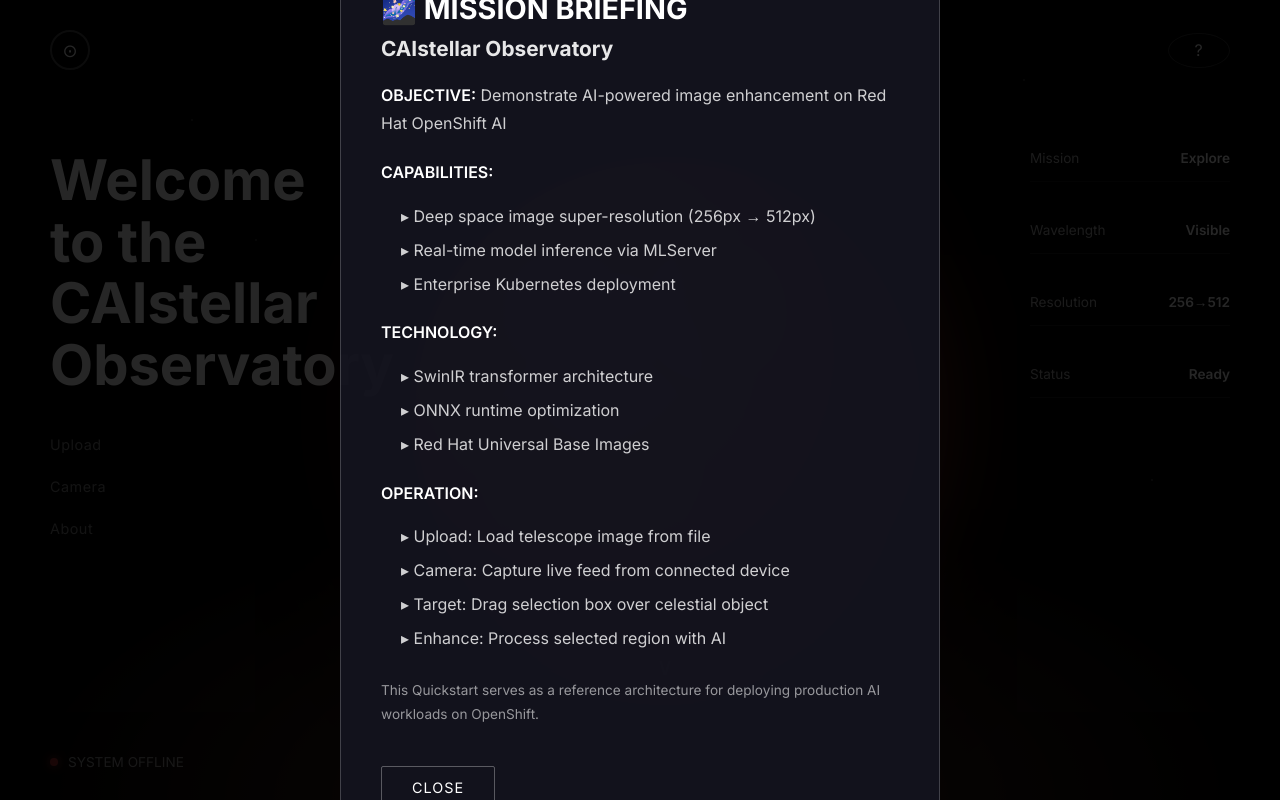
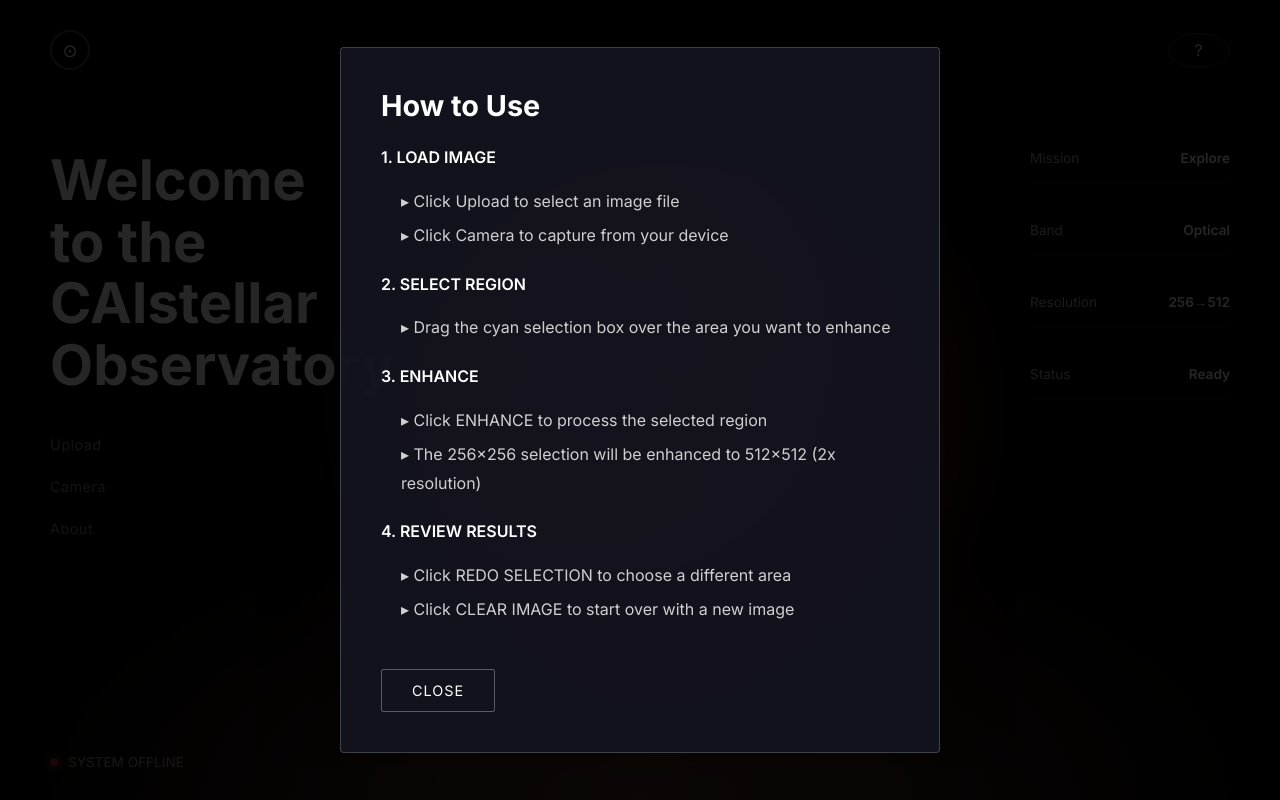
Before and after one commit to sarabanderby/the-caistellar-observatory, a React (Create React App) app in the folder frontend/: page / in a window 1280 px wide. Both pictures are taken after a click on the button "Help". Built offline with nearby package versions, Linux system fonts and the light colour scheme; no server answers; the HTML template or start-up script is replaced by a standard one.

Commit message:
fix frontend

```diff
--- a/frontend/src/App.js
+++ b/frontend/src/App.js
@@ -14,6 +14,7 @@
   const [showCamera, setShowCamera] = useState(false);
   const [cameraStream, setCameraStream] = useState(null);
   const [showHelp, setShowHelp] = useState(false);
+  const [showAbout, setShowAbout] = useState(false);
   const fileInputRef = useRef(null);
   const videoRef = useRef(null);
   const imageRef = useRef(null);
@@ -96,6 +97,12 @@
 
   const clearImage = () => {
     setImage(null);
+    setEnhancedImage(null);
+    setError(null);
+    setBoxPosition({ x: 50, y: 50 });
+  };
+
+  const redoSelection = () => {
     setEnhancedImage(null);
     setError(null);
     setBoxPosition({ x: 50, y: 50 });
@@ -264,7 +271,7 @@
               <button className="nav-item" onClick={handleCameraClick}>
                 Camera
               </button>
-              <button className="nav-item" onClick={() => setShowHelp(true)}>
+              <button className="nav-item" onClick={() => setShowAbout(true)}>
                 About
               </button>
             </div>
@@ -323,9 +330,14 @@
                 <h3>Enhanced Result</h3>
                 <img src={enhancedImage} alt="Enhanced" />
               </div>
-              <button className="enhance-btn" onClick={clearImage} style={{ marginTop: '20px' }}>
-                CLEAR IMAGE
-              </button>
+              <div style={{ display: 'flex', gap: '20px', justifyContent: 'center', marginTop: '20px' }}>
+                <button className="enhance-btn" onClick={redoSelection}>
+                  REDO SELECTION
+                </button>
+                <button className="enhance-btn" onClick={clearImage}>
+                  CLEAR IMAGE
+                </button>
+              </div>
             </div>
           )}
         </div>
@@ -337,8 +349,8 @@
             <span className="info-value">Explore</span>
           </div>
           <div className="info-item">
-            <span className="info-label">Wavelength</span>
-            <span className="info-value">Visible</span>
+            <span className="info-label">Band</span>
+            <span className="info-value">Optical</span>
           </div>
           <div className="info-item">
             <span className="info-label">Resolution</span>
@@ -359,9 +371,45 @@
         </div>
       </div>
 
-      {/* Help Modal */}
+      {/* Help Modal - Instructions */}
       {showHelp && (
         <div className="help-overlay" onClick={() => setShowHelp(false)}>
+          <div className="help-dialog" onClick={(e) => e.stopPropagation()}>
+            <h2>How to Use</h2>
+
+            <p style={{ marginTop: '20px', marginBottom: '15px' }}>
+              <strong>1. LOAD IMAGE</strong>
+            </p>
+            <p style={{ marginLeft: '20px', marginBottom: '5px' }}>▸ Click Upload to select an image file</p>
+            <p style={{ marginLeft: '20px', marginBottom: '20px' }}>▸ Click Camera to capture from your device</p>
+
+            <p style={{ marginBottom: '15px' }}>
+              <strong>2. SELECT REGION</strong>
+            </p>
+            <p style={{ marginLeft: '20px', marginBottom: '20px' }}>▸ Drag the cyan selection box over the area you want to enhance</p>
+
+            <p style={{ marginBottom: '15px' }}>
+              <strong>3. ENHANCE</strong>
+            </p>
+            <p style={{ marginLeft: '20px', marginBottom: '5px' }}>▸ Click ENHANCE to process the selected region</p>
+            <p style={{ marginLeft: '20px', marginBottom: '20px' }}>▸ The 256x256 selection will be enhanced to 512x512 (2x resolution)</p>
+
+            <p style={{ marginBottom: '15px' }}>
+              <strong>4. REVIEW RESULTS</strong>
+            </p>
+            <p style={{ marginLeft: '20px', marginBottom: '5px' }}>▸ Click REDO SELECTION to choose a different area</p>
+            <p style={{ marginLeft: '20px', marginBottom: '20px' }}>▸ Click CLEAR IMAGE to start over with a new image</p>
+
+            <button onClick={() => setShowHelp(false)} style={{ marginTop: '25px' }}>
+              CLOSE
+            </button>
+          </div>
+        </div>
+      )}
+
+      {/* About Modal - Mission Briefing */}
+      {showAbout && (
+        <div className="help-overlay" onClick={() => setShowAbout(false)}>
           <div className="help-dialog" onClick={(e) => e.stopPropagation()}>
             <h2 style={{ marginBottom: '10px' }}>🌌 MISSION BRIEFING</h2>
             <h3 style={{ fontSize: '1.3rem', marginBottom: '20px', opacity: 0.9 }}>CAIstellar Observatory</h3>
@@ -384,19 +432,11 @@
             <p style={{ marginLeft: '20px', marginBottom: '5px' }}>▸ ONNX runtime optimization</p>
             <p style={{ marginLeft: '20px', marginBottom: '20px' }}>▸ Red Hat Universal Base Images</p>
 
-            <p style={{ marginBottom: '15px' }}>
-              <strong>OPERATION:</strong>
-            </p>
-            <p style={{ marginLeft: '20px', marginBottom: '5px' }}>▸ Upload: Load telescope image from file</p>
-            <p style={{ marginLeft: '20px', marginBottom: '5px' }}>▸ Camera: Capture live feed from connected device</p>
-            <p style={{ marginLeft: '20px', marginBottom: '5px' }}>▸ Target: Drag selection box over celestial object</p>
-            <p style={{ marginLeft: '20px', marginBottom: '20px' }}>▸ Enhance: Process selected region with AI</p>
-
             <p style={{ fontSize: '0.85rem', opacity: 0.7, marginTop: '25px' }}>
               This Quickstart serves as a reference architecture for deploying production AI workloads on OpenShift.
             </p>
 
-            <button onClick={() => setShowHelp(false)} style={{ marginTop: '25px' }}>
+            <button onClick={() => setShowAbout(false)} style={{ marginTop: '25px' }}>
               CLOSE
             </button>
           </div>
```
